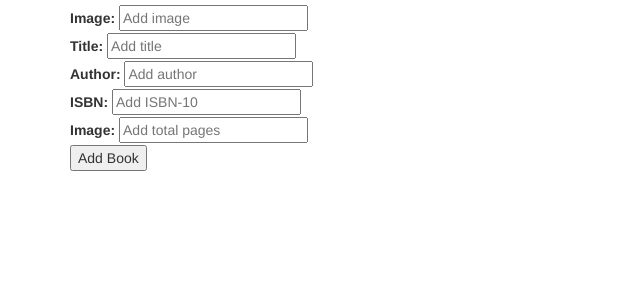
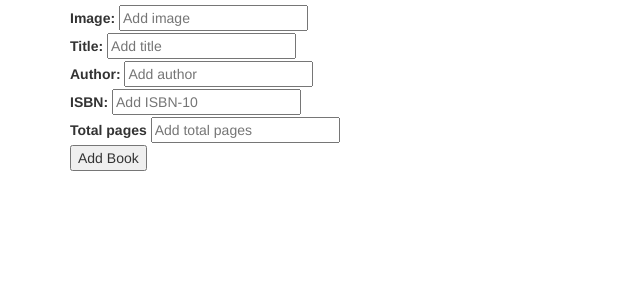
Before and after one commit to lvmor/grow, a Flask app: page /books/1 in a window 1280 px wide. Shown: the part 51-351 px from the top of the page, without its empty margins (0-640 px from the left). Run offline with Flask 2, Linux system fonts and the light colour scheme; some libraries are stand-ins or nearby versions.

Commit message:
fixed small label names

```diff
--- a/templates/add_book.html
+++ b/templates/add_book.html
@@ -26,7 +26,7 @@
     </div>
 
     <div>
-        {{ form.image.label() }}
+        {{ form.total_pages.label() }}
         {{ form.total_pages(placeholder="Add total pages") }}
     </div>
 
--- a/templates/book.html
+++ b/templates/book.html
@@ -9,7 +9,7 @@
         <h2>{{ book.image }}</h2>
         <h2>Title: {{ book.title }}</h2>
         <h2>Author: {{ book.author }}</h2>
-        <h2>Current Page: {{ book.current_page }}</h2>
+        <h2>ISBN_10: {{ book.ISBN_10 }}</h2>
         <h2>Total Pages: {{ book.total_pages }}</h2>
         <button>Add Book</button>
     </div>
```
